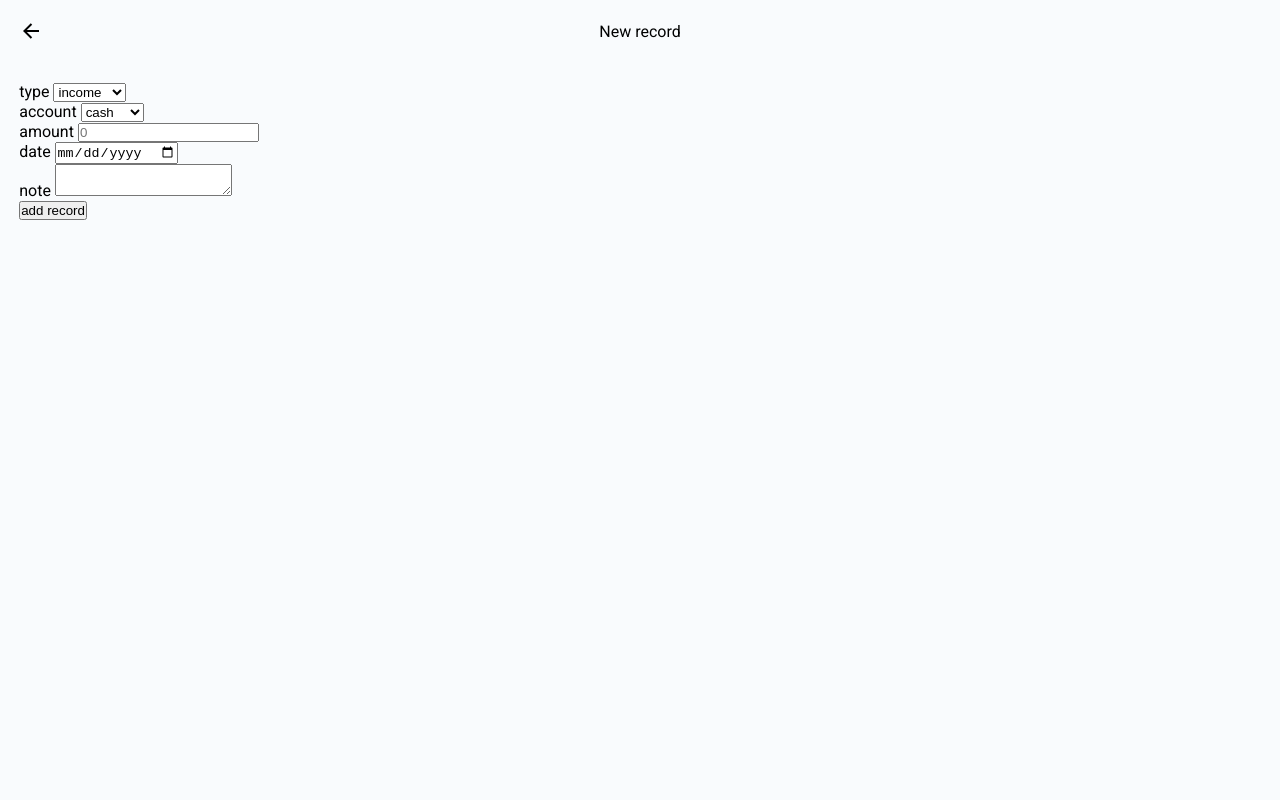
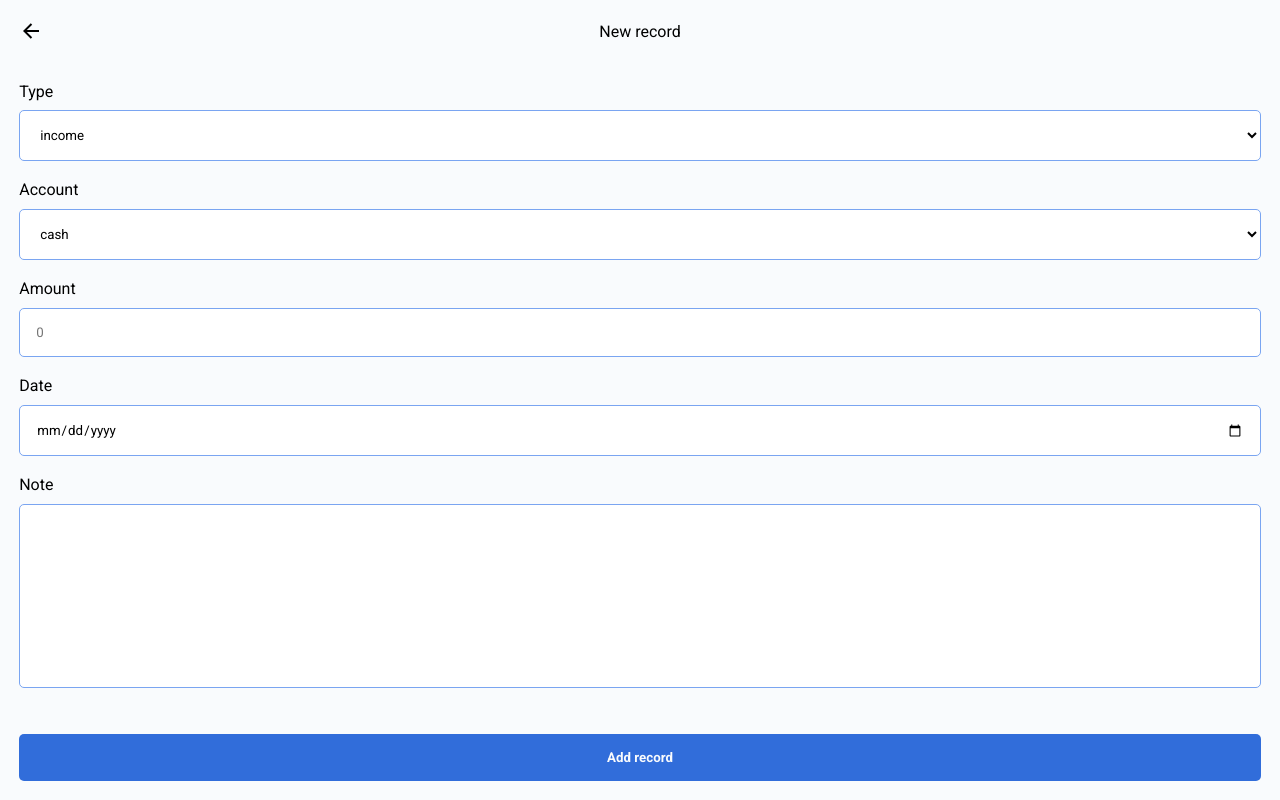
Before and after one commit to AltanfizGenity/BudgetEve-deprecated, a Svelte app: page / in a window 1280 px wide. Both pictures are taken after a click on the button 640 px from the left and 758 px from the top of the page. Built offline with nearby package versions, Linux system fonts and the light colour scheme.

Commit message:
style (record-form): add style record form

```diff
--- a/src/app.css
+++ b/src/app.css
@@ -6,6 +6,7 @@
   --primaryColor: #316dda;
   --secondaryColor: #7aa5f1;
   --accentColor: #508cf8;
+  --foregroundColor: hsl(210, 50%, 100%);
   --backgroundColor: #f9fbfd;
   --dangerColor: #f0758d;
 
@@ -18,9 +19,12 @@
   margin: 0;
 }
 
+* {
+  font-family: "Roboto", sans-serif, Arial;
+}
+
 body {
   padding: var(--appSpacing);
-  font-family: "Roboto", sans-serif, Arial;
   background-color: var(--backgroundColor);
 }
 
--- a/src/components/forms/RecordForm.svelte
+++ b/src/components/forms/RecordForm.svelte
@@ -58,8 +58,65 @@
     <!-- Note -->
     <div class="input-group">
       <label for="note">note</label>
-      <textarea name="note" id="note"></textarea>
+      <textarea name="note" id="note" rows="10"></textarea>
     </div>
-    <button type="submit">add record</button>
+    <button type="submit" class="submit-btn">Add record</button>
   </form>
 </Overlay>
+
+<style>
+  form {
+    position: relative;
+    width: 100%;
+    min-height: 100%;
+    display: flex;
+    flex-direction: column;
+    gap: var(--appSpacing);
+  }
+
+  .input-group {
+    display: flex;
+    flex-direction: column;
+    gap: calc(var(--appSpacing) / 2);
+  }
+
+  label {
+    text-transform: capitalize;
+  }
+
+  input,
+  textarea,
+  select {
+    padding: 1rem;
+    border-radius: 5px; /* consider using theme */
+    border: 1px solid var(--secondaryColor);
+    background-color: var(--foregroundColor);
+  }
+
+  textarea {
+    resize: none;
+  }
+
+  /* Chrome, Safari, Edge, Opera */
+  input::-webkit-outer-spin-button,
+  input::-webkit-inner-spin-button {
+    -webkit-appearance: none;
+    margin: 0;
+  }
+
+  /* Firefox */
+  input[type="number"] {
+    appearance: textfield;
+  }
+
+  .submit-btn {
+    padding: 1rem;
+    cursor: pointer;
+    border: none;
+    border-radius: 5px;
+    color: var(--backgroundColor);
+    background-color: var(--primaryColor);
+    margin-top: auto;
+    font-weight: bold;
+  }
+</style>
```
